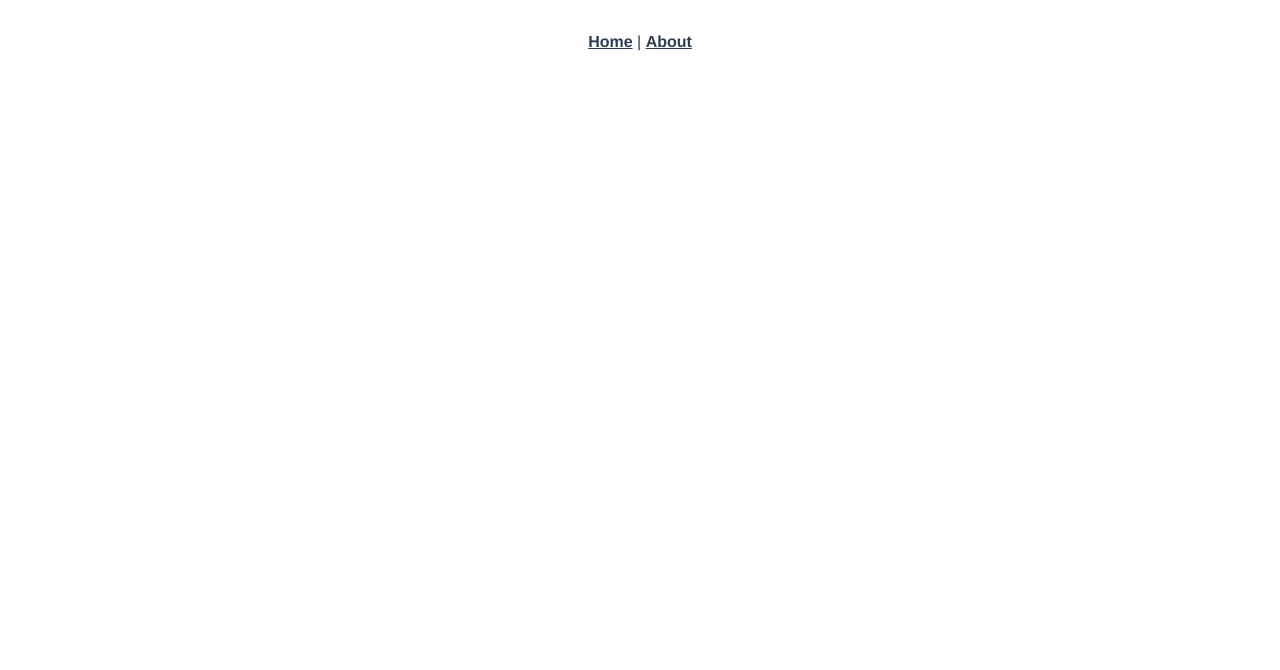
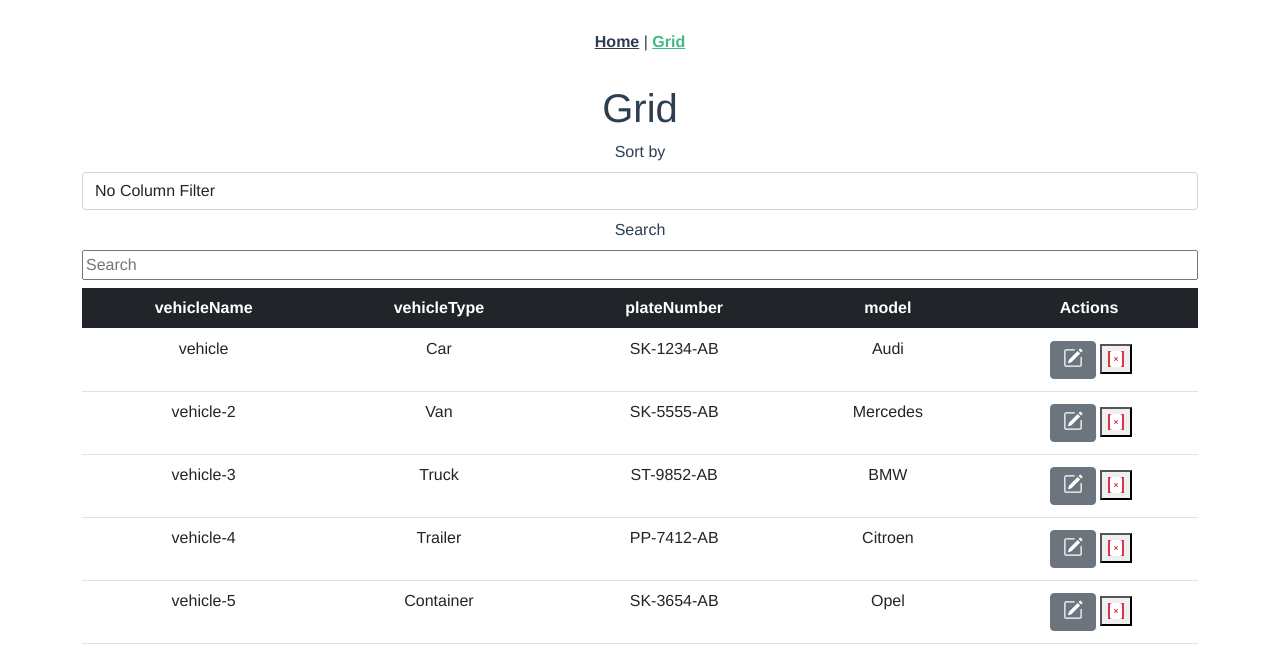
Before and after one commit to jovan-trpcheski/zadaca, a Vue app: page /grid in a window 1280 px wide. Shown: the top 670 px of the page. Built offline with nearby package versions, Linux system fonts and the light colour scheme.

Commit message:
small edit

```diff
--- a/src/App.vue
+++ b/src/App.vue
@@ -2,7 +2,7 @@
   <div id="app">
     <div id="nav">
       <router-link to="/">Home</router-link> |
-      <router-link to="/about">About</router-link>
+      <router-link to="/grid">Grid</router-link>
     </div>
     <router-view/>
   </div>
--- a/src/components/Table.vue
+++ b/src/components/Table.vue
@@ -79,7 +79,7 @@
                 <input type="number" hidden >
                 <br>
 
-                <button class="btn btn-primary" @click="edited"  :disabled="$v.$invalid" >submit</button>
+                <button class="btn btn-primary" @click="edited"  :disabled="$v.$invalid" >Make changes</button>
             </form>
 
         </b-modal>
--- a/src/router/index.js
+++ b/src/router/index.js
@@ -11,12 +11,12 @@ const routes = [
     component: Home
   },
   {
-    path: '/about',
-    name: 'About',
+    path: '/grid',
+    name: 'Grid',
     // route level code-splitting
     // this generates a separate chunk (about.[hash].js) for this route
     // which is lazy-loaded when the route is visited.
-    component: () => import(/* webpackChunkName: "about" */ '../views/About.vue')
+    component: () => import(/* webpackChunkName: "about" */ '../views/Grid.vue')
   }
 ]
 
--- a/src/views/About.vue
+++ b/src/views/Grid.vue
@@ -1,11 +1,12 @@
 <template>
   <div class="about">
-    <h1>This is an about page</h1>
+    <h1>Grid</h1>
     <Tabela>  </Tabela>
   </div>
 </template>
 <script>
   import Tabela from '@/components/Table.vue'
+
   export default {
     components: {Tabela}
   }
```
Also changed, not shown: 1 other file (tests, documents, lock files or other folders).
